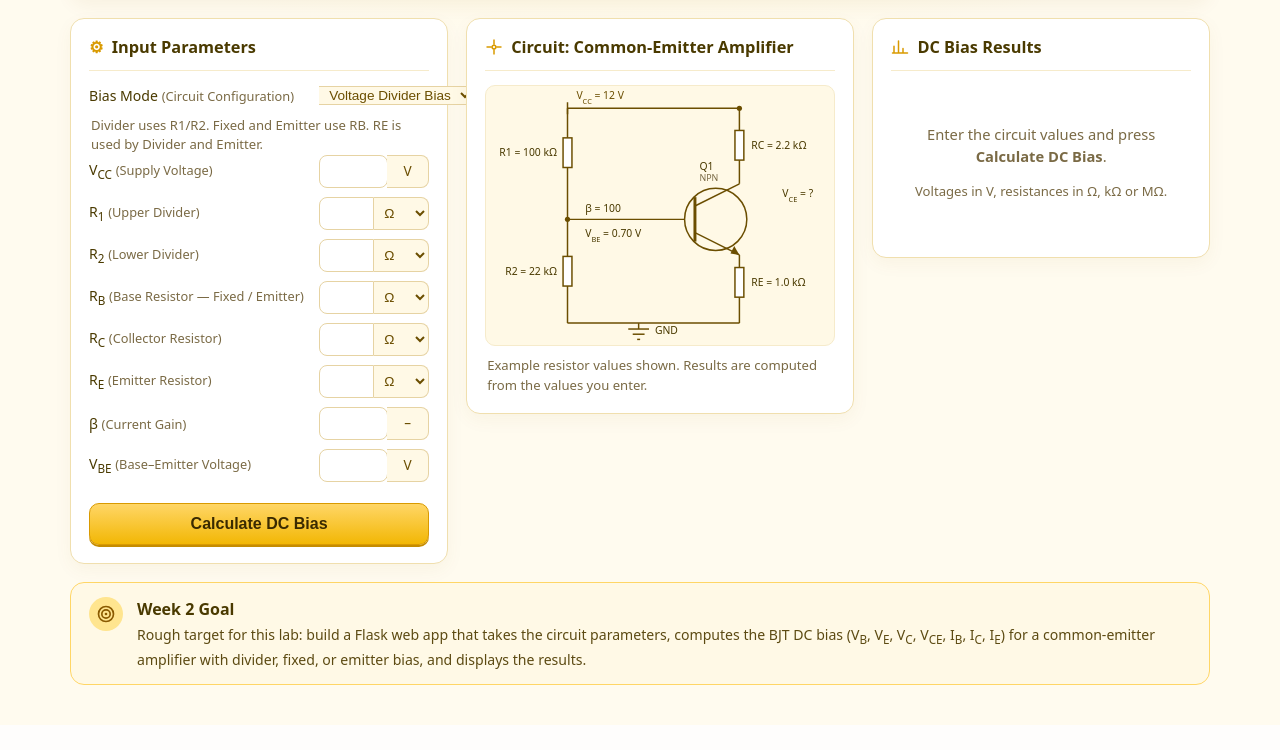
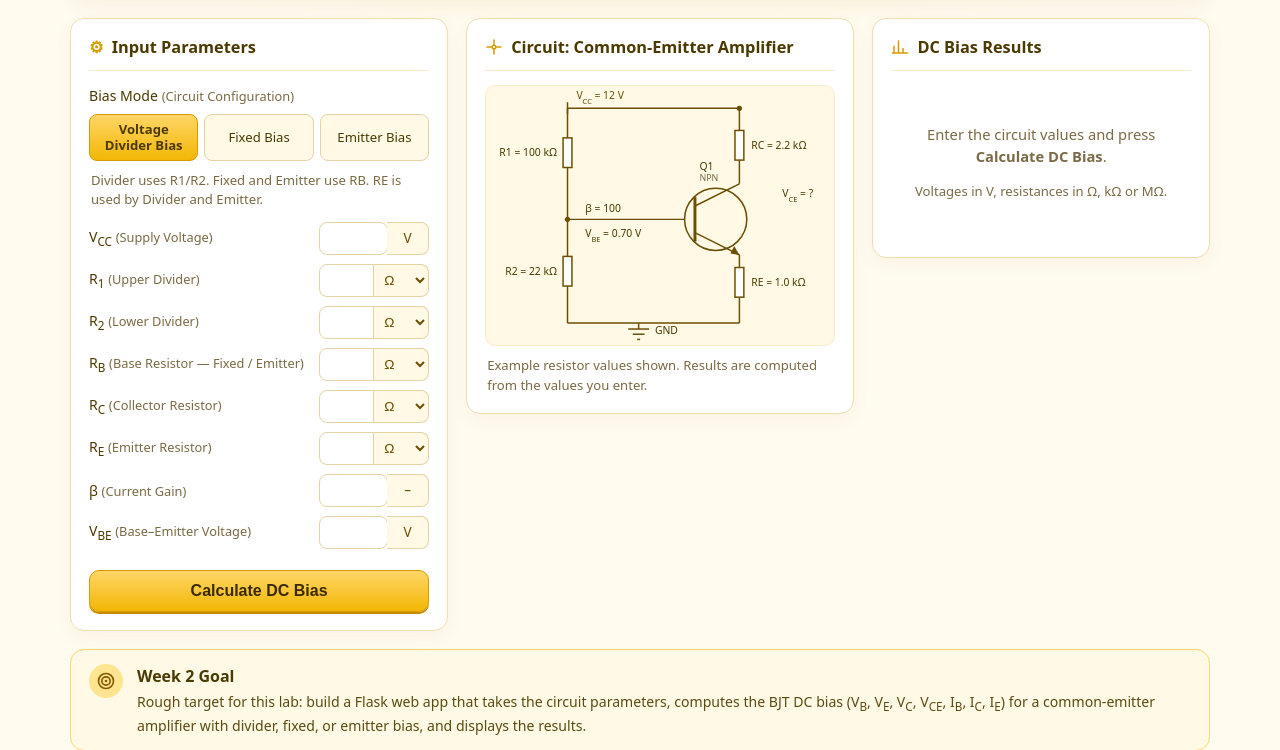
Before and after one commit to Guwauuuuu/GITLAB-new, a Flask app: page / in a window 1280 px wide. Shown: the part 120-870 px from the top of the page. Before the commit the page ends 845 px from the top, so only its background shows below. Run offline with Flask 3, Linux system fonts and the light colour scheme.

Commit message:
feat: mode-aware bias input selector

```diff
--- a/app.py
+++ b/app.py
@@ -26,6 +26,11 @@ MODE_FIELDS = {
     "emitter": ("vcc_v", "rb_ohm", "rc_ohm", "re_ohm", "beta", "vbe_v"),
 }
 
+FIELD_VISIBILITY = {
+    name: tuple(mode for mode, fields in MODE_FIELDS.items() if name in fields)
+    for name in ALL_FIELDS
+}
+
 LABELS = {
     "vcc_v": "VCC",
     "r1_ohm": "R1",
@@ -41,6 +46,11 @@ DEFAULTS = {name: "" for name in ALL_FIELDS}
 DEFAULT_UNITS = {name: "ohm" for name in RESISTOR_FIELDS}
 
 app = Flask(__name__)
+
+
+@app.context_processor
+def inject_form_metadata():
+    return {"field_visibility": FIELD_VISIBILITY}
 
 
 @app.get("/")
--- a/static/style.css
+++ b/static/style.css
@@ -132,6 +132,70 @@ body {
 .panel-icon svg { width: 18px; height: 18px; display: block; }
 
 /* ---------- Inputs ---------- */
+.mode-field {
+  border: 0;
+  margin: 0 0 12px;
+  padding: 0;
+}
+
+.mode-field legend {
+  padding: 0;
+  margin-bottom: 8px;
+  font-size: 0.88rem;
+  color: #4A3A00;
+}
+
+.mode-field legend span {
+  color: var(--muted);
+  font-size: 0.8rem;
+  font-weight: 400;
+}
+
+.mode-group {
+  display: grid;
+  grid-template-columns: repeat(3, minmax(0, 1fr));
+  gap: 6px;
+}
+
+.mode-group input {
+  position: absolute;
+  width: 1px;
+  height: 1px;
+  opacity: 0;
+  pointer-events: none;
+}
+
+.mode-group label {
+  display: flex;
+  align-items: center;
+  justify-content: center;
+  text-align: center;
+  min-height: 46px;
+  padding: 6px 8px;
+  font-size: 0.82rem;
+  line-height: 1.25;
+  color: #4A3A00;
+  background: var(--yellow-50);
+  border: 1px solid #E6D3A3;
+  border-radius: 8px;
+  cursor: pointer;
+}
+
+.mode-group input:checked + label {
+  background: linear-gradient(180deg, var(--yellow-300) 0%, var(--yellow-500) 100%);
+  border-color: var(--yellow-600);
+  font-weight: 700;
+}
+
+.mode-group input:focus-visible + label {
+  outline: 2px solid var(--yellow-300);
+  outline-offset: 1px;
+}
+
+@media (max-width: 520px) {
+  .mode-group { grid-template-columns: 1fr; }
+}
+
 .field {
   display: grid;
   grid-template-columns: minmax(0, 1fr) minmax(96px, 110px);
--- a/templates/index.html
+++ b/templates/index.html
@@ -40,19 +40,20 @@
       {% endif %}
 
       <form method="post" action="/calculate">
-        <div class="field">
-          <label for="mode">Bias Mode <span>(Circuit Configuration)</span></label>
-          <div class="control">
-            <select id="mode" name="mode">
-              <option value="divider" {{ 'selected' if mode == 'divider' else '' }}>Voltage Divider Bias</option>
-              <option value="fixed" {{ 'selected' if mode == 'fixed' else '' }}>Fixed Bias</option>
-              <option value="emitter" {{ 'selected' if mode == 'emitter' else '' }}>Emitter Bias</option>
-            </select>
+        <fieldset class="mode-field">
+          <legend>Bias Mode <span>(Circuit Configuration)</span></legend>
+          <div class="mode-group" role="radiogroup" aria-label="Bias Mode (Circuit Configuration)">
+            <input type="radio" id="mode_divider" name="mode" value="divider" {{ 'checked' if mode == 'divider' else '' }}>
+            <label for="mode_divider">Voltage Divider Bias</label>
+            <input type="radio" id="mode_fixed" name="mode" value="fixed" {{ 'checked' if mode == 'fixed' else '' }}>
+            <label for="mode_fixed">Fixed Bias</label>
+            <input type="radio" id="mode_emitter" name="mode" value="emitter" {{ 'checked' if mode == 'emitter' else '' }}>
+            <label for="mode_emitter">Emitter Bias</label>
           </div>
-        </div>
-        <p class="circuit-note">Divider uses R1/R2. Fixed and Emitter use RB. RE is used by Divider and Emitter.</p>
+          <p class="circuit-note">Divider uses R1/R2. Fixed and Emitter use RB. RE is used by Divider and Emitter.</p>
+        </fieldset>
 
-        <div class="field">
+        <div class="field" data-field="vcc_v" data-modes="{{ field_visibility.vcc_v|join(' ') }}" {{ 'hidden' if mode not in field_visibility.vcc_v else '' }}>
           <label for="vcc_v">V<sub>CC</sub> <span>(Supply Voltage)</span></label>
           <div class="control">
             <input id="vcc_v" type="number" step="any" name="vcc_v" value="{{ raw.vcc_v }}">
@@ -60,7 +61,7 @@
           </div>
         </div>
 
-        <div class="field">
+        <div class="field" data-field="r1_ohm" data-modes="{{ field_visibility.r1_ohm|join(' ') }}" {{ 'hidden' if mode not in field_visibility.r1_ohm else '' }}>
           <label for="r1_ohm">R<sub>1</sub> <span>(Upper Divider)</span></label>
           <div class="control with-select">
             <input id="r1_ohm" type="number" step="any" name="r1_ohm" value="{{ raw.r1_ohm }}">
@@ -72,7 +73,7 @@
           </div>
         </div>
 
-        <div class="field">
+        <div class="field" data-field="r2_ohm" data-modes="{{ field_visibility.r2_ohm|join(' ') }}" {{ 'hidden' if mode not in field_visibility.r2_ohm else '' }}>
           <label for="r2_ohm">R<sub>2</sub> <span>(Lower Divider)</span></label>
           <div class="control with-select">
             <input id="r2_ohm" type="number" step="any" name="r2_ohm" value="{{ raw.r2_ohm }}">
@@ -84,7 +85,7 @@
           </div>
         </div>
 
-        <div class="field">
+        <div class="field" data-field="rb_ohm" data-modes="{{ field_visibility.rb_ohm|join(' ') }}" {{ 'hidden' if mode not in field_visibility.rb_ohm else '' }}>
           <label for="rb_ohm">R<sub>B</sub> <span>(Base Resistor &mdash; Fixed / Emitter)</span></label>
           <div class="control with-select">
             <input id="rb_ohm" type="number" step="any" name="rb_ohm" value="{{ raw.rb_ohm }}">
@@ -96,7 +97,7 @@
           </div>
         </div>
 
-        <div class="field">
+        <div class="field" data-field="rc_ohm" data-modes="{{ field_visibility.rc_ohm|join(' ') }}" {{ 'hidden' if mode not in field_visibility.rc_ohm else '' }}>
           <label for="rc_ohm">R<sub>C</sub> <span>(Collector Resistor)</span></label>
           <div class="control with-select">
             <input id="rc_ohm" type="number" step="any" name="rc_ohm" value="{{ raw.rc_ohm }}">
@@ -108,7 +109,7 @@
           </div>
         </div>
 
-        <div class="field">
+        <div class="field" data-field="re_ohm" data-modes="{{ field_visibility.re_ohm|join(' ') }}" {{ 'hidden' if mode not in field_visibility.re_ohm else '' }}>
           <label for="re_ohm">R<sub>E</sub> <span>(Emitter Resistor)</span></label>
           <div class="control with-select">
             <input id="re_ohm" type="number" step="any" name="re_ohm" value="{{ raw.re_ohm }}">
@@ -120,7 +121,7 @@
           </div>
         </div>
 
-        <div class="field">
+        <div class="field" data-field="beta" data-modes="{{ field_visibility.beta|join(' ') }}" {{ 'hidden' if mode not in field_visibility.beta else '' }}>
           <label for="beta">&#946; <span>(Current Gain)</span></label>
           <div class="control">
             <input id="beta" type="number" step="any" name="beta" value="{{ raw.beta }}">
@@ -128,7 +129,7 @@
           </div>
         </div>
 
-        <div class="field">
+        <div class="field" data-field="vbe_v" data-modes="{{ field_visibility.vbe_v|join(' ') }}" {{ 'hidden' if mode not in field_visibility.vbe_v else '' }}>
           <label for="vbe_v">V<sub>BE</sub> <span>(Base&ndash;Emitter Voltage)</span></label>
           <div class="control">
             <input id="vbe_v" type="number" step="any" name="vbe_v" value="{{ raw.vbe_v }}">
```
Also changed, not shown: tests/test_app.py (+28 -0 lines).
